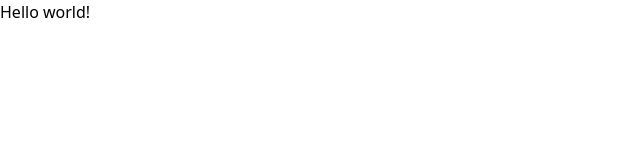
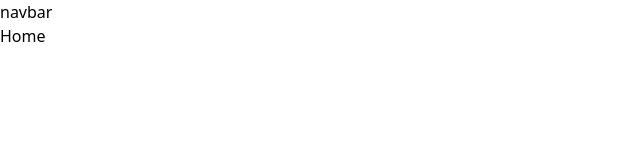
Before and after one commit to kennzuki/blog-next, a React (Vite) app: page / in a window 1280 px wide. Shown: the top 160 px of the page, without its empty margins (0-640 px from the left). Built offline with nearby package versions, Linux system fonts and the light colour scheme.

Commit message:
routed routes for pages

```diff
--- a/src/App.jsx
+++ b/src/App.jsx
@@ -1,14 +1,17 @@
+import { Outlet } from "react-router-dom";
+
+
 
 
 function App() {
 
 
   return (
-    <div>
-      <h1 className="text-3xl font-bold underline">
-      Hello world!
-    </h1>
-    </div>
+    <>
+      <div className="">navbar</div>
+      <Outlet />
+
+    </>
   )
 }
 
--- a/src/main.jsx
+++ b/src/main.jsx
@@ -2,12 +2,31 @@ import { StrictMode } from 'react';
 import { createRoot } from 'react-dom/client';
 import './index.css';
 import App from './App.jsx';
-import { BrowserRouter } from 'react-router-dom';
+import { createBrowserRouter, RouterProvider } from 'react-router-dom';
+import Home from './pages/Home.jsx';
+import Blog from './pages/Blog.jsx';
+import Contact from './pages/Contact.jsx';
+import Services from './pages/Services.jsx';
+import About from './pages/About.jsx';
+
+const router = createBrowserRouter([
+  {
+    path: '/',
+    element: <App />,
+    children: [
+      { path: '/', element: <Home /> },
+      { path: '/about', element: <About /> },
+      { path: '/blogs', element: <Blog /> },
+      { path: '/contact', element: <Contact /> },
+      { path: '/services', element: <Services /> },
+
+      // Add more routes as needed
+    ],
+  },
+]);
 
 createRoot(document.getElementById('root')).render(
   <StrictMode>
-    <BrowserRouter>
-      <App />
-    </BrowserRouter>
+    <RouterProvider router={router} />
   </StrictMode>
 );
```
Also changed, not shown: src/components/Navbar.jsx (added, +9 -0 lines).
